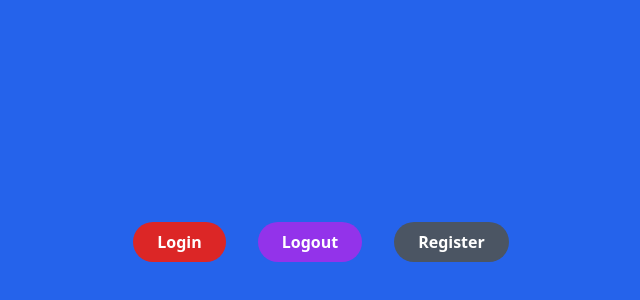
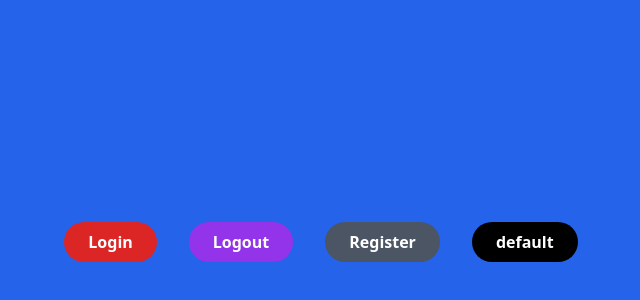
Before and after one commit to rifrifai/react-tailwind-studio, a React (Vite) app: page / in a window 1280 px wide. Shown: the part 158-458 px from the top of the page, without its empty margins (319-959 px from the left). Built offline with nearby package versions, Linux system fonts and the light colour scheme.

Commit message:
atomic design

```diff
--- a/src/App.jsx
+++ b/src/App.jsx
@@ -25,19 +25,7 @@
 //     );
 //   }
 // }
-
-const Button = ({ color, text }) => {
-  return (
-    <>
-      <button
-        className={`h-10 m-4 px-6 font-semibold rounded-full ${color} text-white`}
-        type="submit"
-      >
-        {text}
-      </button>
-    </>
-  );
-};
+import Button from "./components/elements/button/Button";
 
 function App() {
   return (
@@ -46,6 +34,7 @@ function App() {
         <Button color={"bg-red-600"} text={"Login"} />
         <Button color={"bg-purple-600"} text={"Logout"} />
         <Button color={"bg-gray-600"} text={"Register"} />
+        <Button />
       </div>
     </>
   );
--- /dev/null
+++ b/src/components/elements/button/Button.jsx
@@ -0,0 +1,16 @@
+/* eslint-disable react/prop-types */
+
+const Button = ({ color = "bg-black", text = "default" }) => {
+  return (
+    <>
+      <button
+        className={`h-10 m-4 px-6 font-semibold rounded-full ${color} text-white`}
+        type="submit"
+      >
+        {text}
+      </button>
+    </>
+  );
+};
+
+export default Button;
```
Also changed, not shown: src/components/elements/input/Index.jsx (added), src/components/elements/input/Input.jsx (added), src/components/elements/input/Label.jsx (added).
